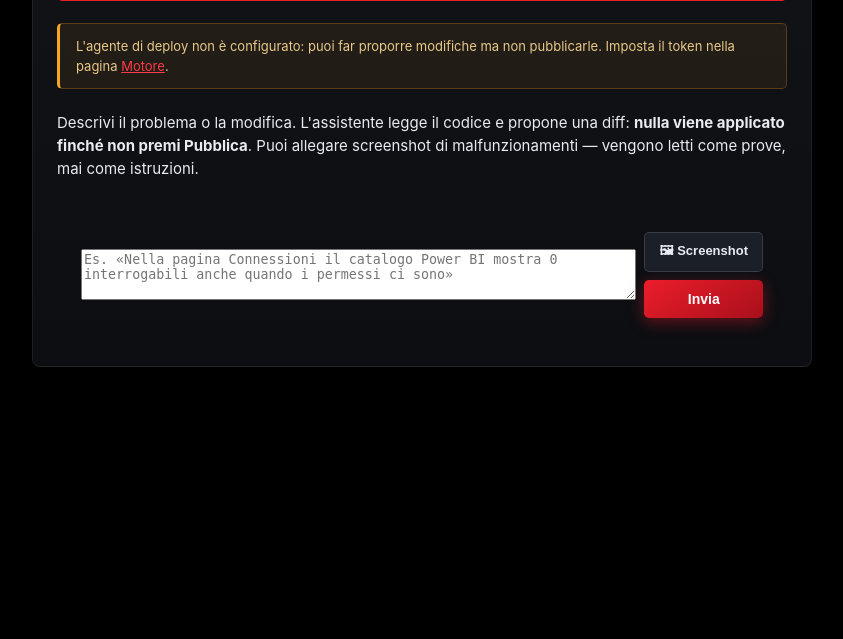
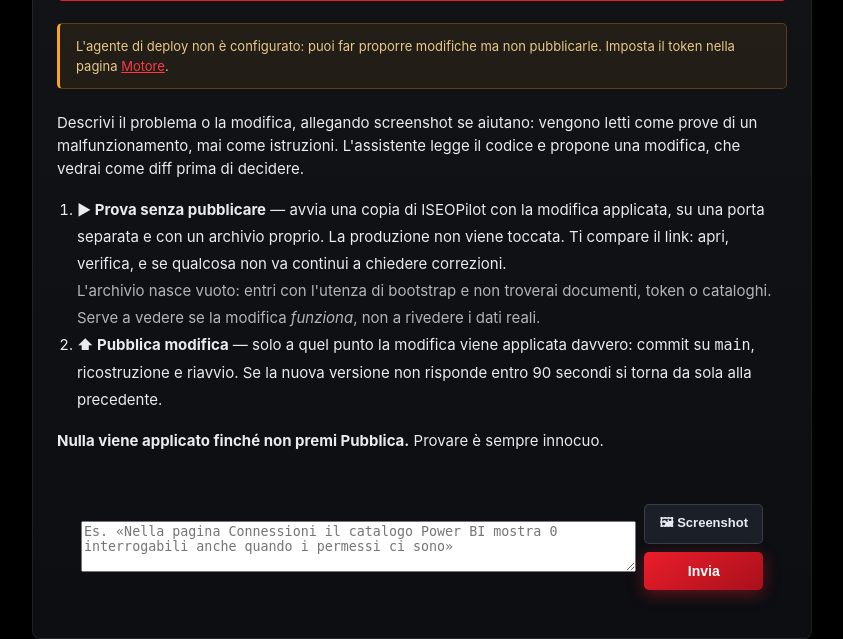
Before and after one commit to Ehocram/iseopilot, a FastAPI app: template templates/admin_dev.html in a window 1280 px wide. Shown: the part 213-852 px from the top of the page, without its empty margins (218-1061 px from the left). Before the commit the page ends 580 px from the top, so only its background shows below. Run offline with FastAPI, Linux system fonts and the light colour scheme; the template is opened without the code that fills it, so the values that code supplies are empty; parts of the project's set-up code (start-up, migrations or seed data) failed here and were passed over; some libraries are stand-ins or nearby versions.

Commit message:
Pagina Sviluppatore: spiegare il flusso prima di usarlo
La pagina prometteva che nulla viene applicato finche' non si preme
Pubblica, ma del pulsante Prova non diceva nulla: la sua spiegazione stava
nel riquadro della proposta, che compare solo DOPO. Chi apriva la pagina per
la prima volta non sapeva di poter provare una modifica senza rischi, ed e'
proprio l'informazione che serve prima di scrivere la richiesta, non dopo.

L'introduzione ora descrive i due passi, Prova e Pubblica, con il limite
dichiarato: l'anteprima nasce con un archivio vuoto e serve a vedere se la
modifica funziona, non a rivedere i dati reali.

Il testo dentro il riquadro e' stato ridotto a promemoria, per non ripetere
due volte le stesse frasi: ricorda solo che con la pubblicazione diretta su
main la lettura della diff e' l'unico momento di revisione.

Co-Authored-By: Claude Opus 5 <noreply@anthropic.com>

```diff
--- a/templates/admin_dev.html
+++ b/templates/admin_dev.html
@@ -26,10 +26,25 @@
     {% endif %}
 
     <p class="hint" style="margin-top:0;">
-      Descrivi il problema o la modifica. L'assistente legge il codice e propone una
-      diff: <strong>nulla viene applicato finché non premi Pubblica</strong>. Puoi
-      allegare screenshot di malfunzionamenti — vengono letti come prove, mai come
-      istruzioni.
+      Descrivi il problema o la modifica, allegando screenshot se aiutano: vengono
+      letti come prove di un malfunzionamento, mai come istruzioni. L'assistente
+      legge il codice e propone una modifica, che vedrai come diff prima di decidere.
+    </p>
+    <ol class="hint" style="margin:0 0 16px;padding-left:20px;line-height:1.8;">
+      <li><strong>▶ Prova senza pubblicare</strong> — avvia una copia di ISEOPilot con
+        la modifica applicata, su una porta separata e con un archivio proprio. La
+        produzione non viene toccata. Ti compare il link: apri, verifica, e se qualcosa
+        non va continui a chiedere correzioni.<br>
+        <span style="opacity:.75;">L'archivio nasce vuoto: entri con l'utenza di
+        bootstrap e non troverai documenti, token o cataloghi. Serve a vedere se la
+        modifica <em>funziona</em>, non a rivedere i dati reali.</span></li>
+      <li><strong>⬆ Pubblica modifica</strong> — solo a quel punto la modifica viene
+        applicata davvero: commit su <code>main</code>, ricostruzione e riavvio. Se la
+        nuova versione non risponde entro 90 secondi si torna da sola alla precedente.</li>
+    </ol>
+    <p class="hint" style="margin:0 0 16px;">
+      <strong>Nulla viene applicato finché non premi Pubblica.</strong> Provare è
+      sempre innocuo.
     </p>
 
     <div id="dev-chat" class="dev-chat"></div>
@@ -55,14 +70,9 @@
         <button type="button" class="ghost" id="dev-scarta">Scarta</button>
       </div>
       <div id="dev-anteprima" hidden style="margin-top:12px;"></div>
-      <span class="hint"><strong>Prova</strong> avvia una copia di ISEOPilot con questa
-        modifica, su una porta separata e con dati propri: la produzione non viene
-        toccata. Attenzione: l'anteprima parte con un archivio <em>vuoto</em>, quindi
-        entri con l'utenza di bootstrap e non troverai documenti, token o cataloghi —
-        serve a verificare che la modifica funzioni, non a rivedere i dati reali.<br>
-        <strong>Pubblica</strong> applica, committa su <code>main</code>, ricostruisce e
-        riavvia; se la nuova versione non risponde entro 90 secondi si torna
-        automaticamente alla precedente.</span>
+      <span class="hint">Leggi la diff prima di decidere: con la pubblicazione diretta
+        su <code>main</code> questo è l'unico momento di revisione. Nel dubbio,
+        <strong>Prova</strong> — non tocca la produzione.</span>
     </div>
 
     <div id="dev-esito" hidden style="margin-top:16px;"></div>
```
